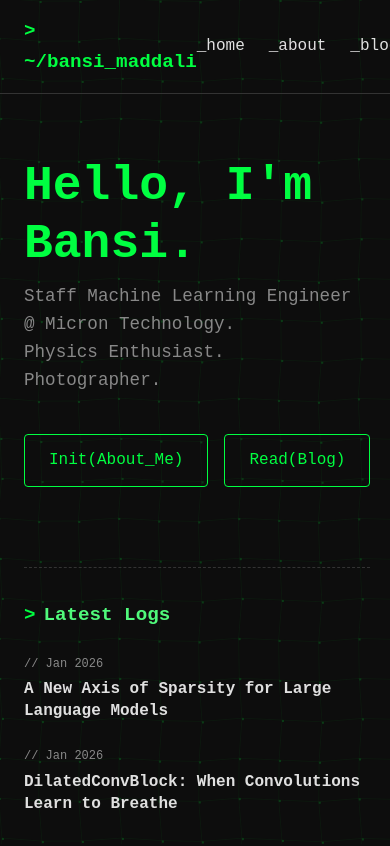
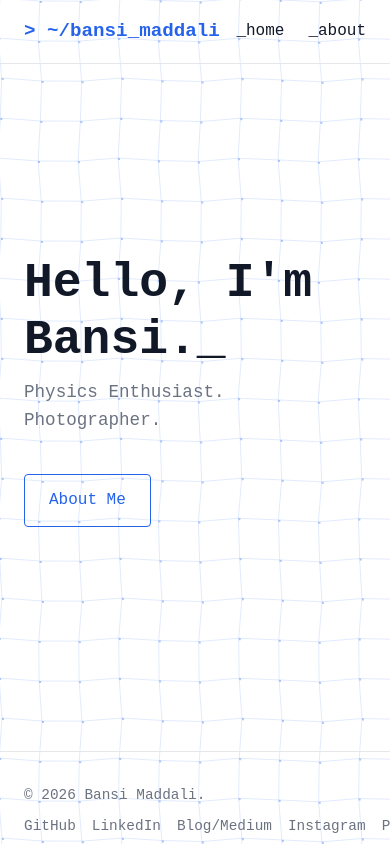
Before and after one commit to bansi-007/bansi, a Next.js app: page / in a window 390 px wide. Shown: the top 846 px of the page. Built offline with nearby package versions, Linux system fonts and the light colour scheme.

Commit message:
Refactor Navbar and update layout metadata; enhance styling and remove unnecessary sections

```diff
--- a/src/app/about/page.module.css
+++ b/src/app/about/page.module.css
@@ -60,7 +60,7 @@
 .role {
     font-size: 1.1rem;
     margin-bottom: 0.2rem;
-    color: #fff;
+    color: var(--foreground);
 }
 
 .company {
@@ -73,7 +73,7 @@
 .description {
     font-size: 0.95rem;
     line-height: 1.5;
-    color: #c0c0c0;
+    color: var(--muted);
 }
 
 .list {
@@ -101,5 +101,5 @@
 
 .link:hover {
     text-decoration: none;
-    background: rgba(0, 255, 65, 0.1);
+    background: rgba(37, 99, 235, 0.08);
 }
--- a/src/app/globals.css
+++ b/src/app/globals.css
@@ -1,11 +1,11 @@
 :root {
-  --background: #0d0d0d;
-  --foreground: #e0e0e0;
-  --primary: #00ff41;
-  --secondary: #008f11;
-  --accent: #50fa7b;
-  --muted: #888888;
-  --border: #333333;
+  --background: #ffffff;
+  --foreground: #111827;
+  --primary: #2563eb;
+  --secondary: #1d4ed8;
+  --accent: #4f46e5;
+  --muted: #6b7280;
+  --border: #e5e7eb;
   --font-mono: 'Courier New', Courier, monospace;
 }
 
@@ -33,7 +33,7 @@ body {
 /* Custom Selection */
 ::selection {
   background: var(--primary);
-  color: #000;
+  color: #fff;
 }
 
 /* Custom Scrollbar */
@@ -46,7 +46,7 @@ body {
 }
 
 ::-webkit-scrollbar-thumb {
-  background: #333;
+  background: #d1d5db;
   border-radius: 4px;
 }
 
@@ -72,12 +72,12 @@ h4,
 h5,
 h6 {
   font-weight: 700;
-  color: var(--primary);
+  color: var(--foreground);
   margin-bottom: 1rem;
 }
 
 code {
-  background: #2d2d2d;
+  background: #f3f4f6;
   padding: 0.2rem 0.4rem;
   border-radius: 4px;
   font-family: var(--font-mono);
--- a/src/app/layout.tsx
+++ b/src/app/layout.tsx
@@ -6,8 +6,8 @@ import Footer from "@/components/Footer";
 import SpacetimeGrid from "@/components/SpacetimeGrid";
 
 export const metadata: Metadata = {
-  title: "Bansi Maddali | ML Engineer",
-  description: "Personal website and blog of Bansi Maddali, Staff Machine Learning Engineer.",
+  title: "Bansi Maddali",
+  description: "Personal website of Bansi Maddali — Physics enthusiast, photographer, and ML engineer.",
 };
 
 export default function RootLayout({
--- a/src/app/page.module.css
+++ b/src/app/page.module.css
@@ -1,10 +1,7 @@
-.homeContainer {
-  display: grid;
-  grid-template-columns: 0.9fr 1.1fr;
-  gap: 4rem;
+.heroContainer {
+  display: flex;
   align-items: center;
-  min-height: 60vh;
-  margin-top: 2rem;
+  min-height: 70vh;
 }
 
 .hero {
@@ -15,6 +12,7 @@
   font-size: 3rem;
   margin-bottom: 0.5rem;
   line-height: 1.2;
+  color: var(--foreground);
 }
 
 .subtitle {
@@ -41,99 +39,7 @@
 
 .cta:hover {
   background: var(--primary);
-  color: var(--background);
-  box-shadow: 0 0 15px rgba(0, 255, 65, 0.3);
+  color: #ffffff;
+  box-shadow: 0 0 20px rgba(37, 99, 235, 0.25);
+  text-decoration: none;
 }
-
-.logsSection {
-  border-left: 1px solid var(--border);
-  padding-left: 2rem;
-}
-
-.sectionTitle {
-  font-size: 1.2rem;
-  margin-bottom: 1.5rem;
-  color: var(--accent);
-  display: flex;
-  align-items: center;
-  gap: 0.5rem;
-}
-
-.sectionTitle::before {
-  content: '>';
-  color: var(--primary);
-}
-
-.postList {
-  list-style: none;
-}
-
-.postItem {
-  margin-bottom: 1.5rem;
-  opacity: 0;
-  animation: slideIn 0.5s ease forwards;
-}
-
-.postItem:nth-child(1) {
-  animation-delay: 0.1s;
-}
-
-.postItem:nth-child(2) {
-  animation-delay: 0.2s;
-}
-
-.postItem:nth-child(3) {
-  animation-delay: 0.3s;
-}
-
-.postItem:nth-child(4) {
-  animation-delay: 0.4s;
-}
-
-@keyframes slideIn {
-  from {
-    opacity: 0;
-    transform: translateX(20px);
-  }
-
-  to {
-    opacity: 1;
-    transform: translateX(0);
-  }
-}
-
-.postDate {
-  font-size: 0.75rem;
-  color: var(--muted);
-  display: block;
-  font-family: var(--font-mono);
-  margin-bottom: 0.25rem;
-}
-
-.postTitle {
-  font-size: 1rem;
-  font-weight: 600;
-  color: var(--foreground);
-  line-height: 1.4;
-  display: block;
-  transition: color 0.2s;
-}
-
-.postTitle:hover {
-  color: var(--primary);
-  padding-left: 0.5rem;
-}
-
-@media (max-width: 900px) {
-  .homeContainer {
-    grid-template-columns: 1fr;
-    gap: 3rem;
-  }
-
-  .logsSection {
-    border-left: none;
-    padding-left: 0;
-    border-top: 1px dashed var(--border);
-    padding-top: 2rem;
-  }
-}
--- a/src/app/page.tsx
+++ b/src/app/page.tsx
@@ -1,15 +1,11 @@
 import Link from 'next/link';
 import Typewriter from '@/components/Typewriter';
 import styles from './page.module.css';
-import { blogPosts } from '@/data/posts';
 
 export default function Home() {
-  const recentPosts = blogPosts.slice(0, 3);
-
   return (
     <div className="container">
-      <div className={styles.homeContainer}>
-        {/* Left Column: Hero */}
+      <div className={styles.heroContainer}>
         <section className={styles.hero}>
           <h1 className={styles.title}>
             <span className="terminal-cursor">
@@ -17,32 +13,13 @@ export default function Home() {
             </span>
           </h1>
           <p className={styles.subtitle}>
-            Staff Machine Learning Engineer @ Micron Technology. <br />
             Physics Enthusiast. Photographer.
           </p>
           <div className={styles.ctaContainer}>
             <Link href="/about" className={styles.cta}>
-              Init(About_Me)
-            </Link>
-            <Link href="/blog" className={styles.cta}>
-              Read(Blog)
+              About Me
             </Link>
           </div>
-        </section>
-
-        {/* Right Column: Latest Logs */}
-        <section className={styles.logsSection}>
-          <h2 className={styles.sectionTitle}>Latest Logs</h2>
-          <ul className={styles.postList}>
-            {recentPosts.map((post) => (
-              <li key={post.slug} className={styles.postItem}>
-                <Link href={`/blog/${post.slug}`}>
-                  <span className={styles.postDate}>// {post.date}</span>
-                  <span className={styles.postTitle}>{post.title}</span>
-                </Link>
-              </li>
-            ))}
-          </ul>
         </section>
       </div>
     </div>
--- a/src/components/Navbar.tsx
+++ b/src/components/Navbar.tsx
@@ -12,7 +12,6 @@ const Navbar = () => {
           <div className={styles.links}>
             <Link href="/" className={styles.link}>_home</Link>
             <Link href="/about" className={styles.link}>_about</Link>
-            <Link href="/blog" className={styles.link}>_blog</Link>
           </div>
         </div>
       </div>
--- a/src/components/SpacetimeGrid.tsx
+++ b/src/components/SpacetimeGrid.tsx
@@ -46,10 +46,6 @@ const SpacetimeGrid = () => {
         const animate = () => {
             ctx.clearRect(0, 0, width, height);
 
-            // Physics settings
-            const dampening = 0.1; // Restoring force
-            const tension = 0.05; // Stiffness
-
             time += 0.01;
 
             points.forEach(p => {
@@ -65,8 +61,6 @@ const SpacetimeGrid = () => {
 
                 if (dist < maxDist) {
                     const angle = Math.atan2(dy, dx);
-                    // Push away or Pull in? Let's do a "Mass" effect (Pull in/Warp)
-                    // Actually, a ripple push is often more visually detectable
                     const force = (maxDist - dist) / maxDist;
                     const displacement = force * force * 40;
 
@@ -74,28 +68,23 @@ const SpacetimeGrid = () => {
                     targetY -= Math.sin(angle) * displacement;
                 }
 
-                // Add sublte floating wave (Quantum fluctuations)
+                // Subtle floating wave (quantum fluctuations)
                 targetX += Math.sin(time + p.basePathY * 0.05) * 2;
                 targetY += Math.cos(time + p.basePathX * 0.05) * 2;
 
-                // Simple Lerp (Linear Interpolation) for smoothness
+                // Lerp for smooth motion
                 p.x += (targetX - p.x) * 0.1;
                 p.y += (targetY - p.y) * 0.1;
 
                 // Draw Point
-                ctx.fillStyle = 'rgba(0, 255, 65, 0.3)';
+                ctx.fillStyle = 'rgba(37, 99, 235, 0.35)';
                 ctx.fillRect(p.x, p.y, 2, 2);
             });
 
             // Draw Grid Lines
-            // Note: Drawing full lines each frame is expensive. We'll draw only connections to neighbors.
-            // Optimization: Only draw lines if we can handle it. 800x600 grid is manageable.
-
-            ctx.strokeStyle = 'rgba(0, 255, 65, 0.08)';
+            ctx.strokeStyle = 'rgba(37, 99, 235, 0.13)';
+            ctx.lineWidth = 1;
             ctx.beginPath();
-
-            // Since points array is flat, we need to index correctly.
-            // i = col, j = row. index = i * (rows + 1) + j
 
             for (let i = 0; i <= cols; i++) {
                 for (let j = 0; j <= rows; j++) {
@@ -133,7 +122,6 @@ const SpacetimeGrid = () => {
         const handleResize = () => {
             width = canvas.width = window.innerWidth;
             height = canvas.height = window.innerHeight;
-            // Ideally we re-init points here, but for simplicity we'll just let it be or reload page
         };
 
         window.addEventListener('resize', handleResize);
@@ -156,7 +144,7 @@ const SpacetimeGrid = () => {
                 height: '100%',
                 zIndex: 0,
                 pointerEvents: 'none',
-                opacity: 0.6
+                opacity: 1
             }}
         />
     );
```
Also changed, not shown: src/app/about/page.tsx (+1 -28 lines).
